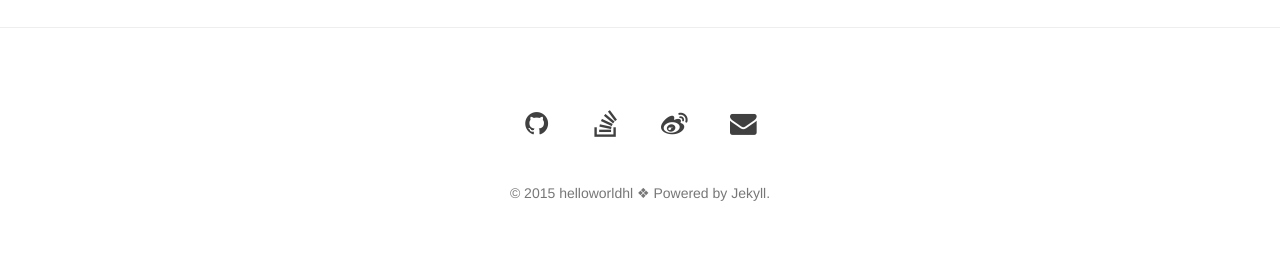
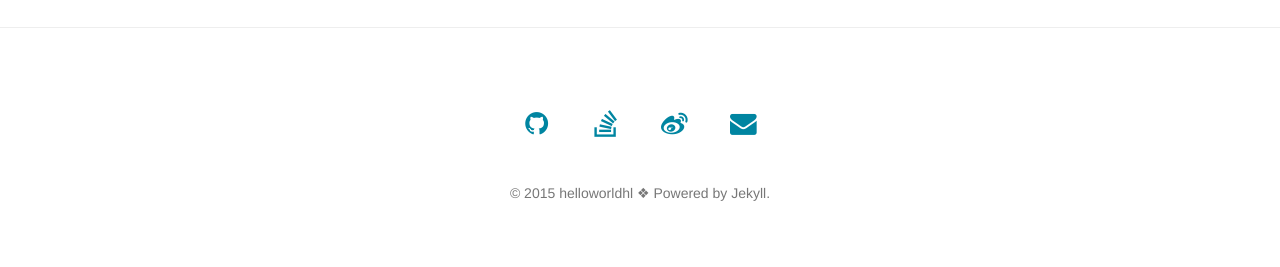
Before and after one commit to helloworldhl/helloworldhl.github.io, a Jekyll site: the page built from index.html, in a window 1280 px wide. Shown: the part 950-1217 px from the top of the page. Built offline with Jekyll 4.4.1, drawn with Linux system fonts in a browser that asks for light colours; nearby versions of some CDN libraries; Markdown is read by kramdown in place of the engine named in the settings; the list of posts is cut into pages by our own code.

Commit message:
new money

```diff
--- a/css/clean-blog.css
+++ b/css/clean-blog.css
@@ -26,7 +26,8 @@ h4 {
   font-size: 18px;
 }
 a {
-  color: #404040;
+  /*color: #404040;*/
+  color: #0085a1;
 }
 a:hover,
 a:focus {
@@ -40,8 +41,7 @@ article {
   overflow-x: hidden;
 }
 blockquote {
-  /*color: #808080;*/
-  color: #46A5ED;
+  color: #808080;
   font-style: italic;
   font-size: 0.95em;
   margin: 20px 0 20px;
```
